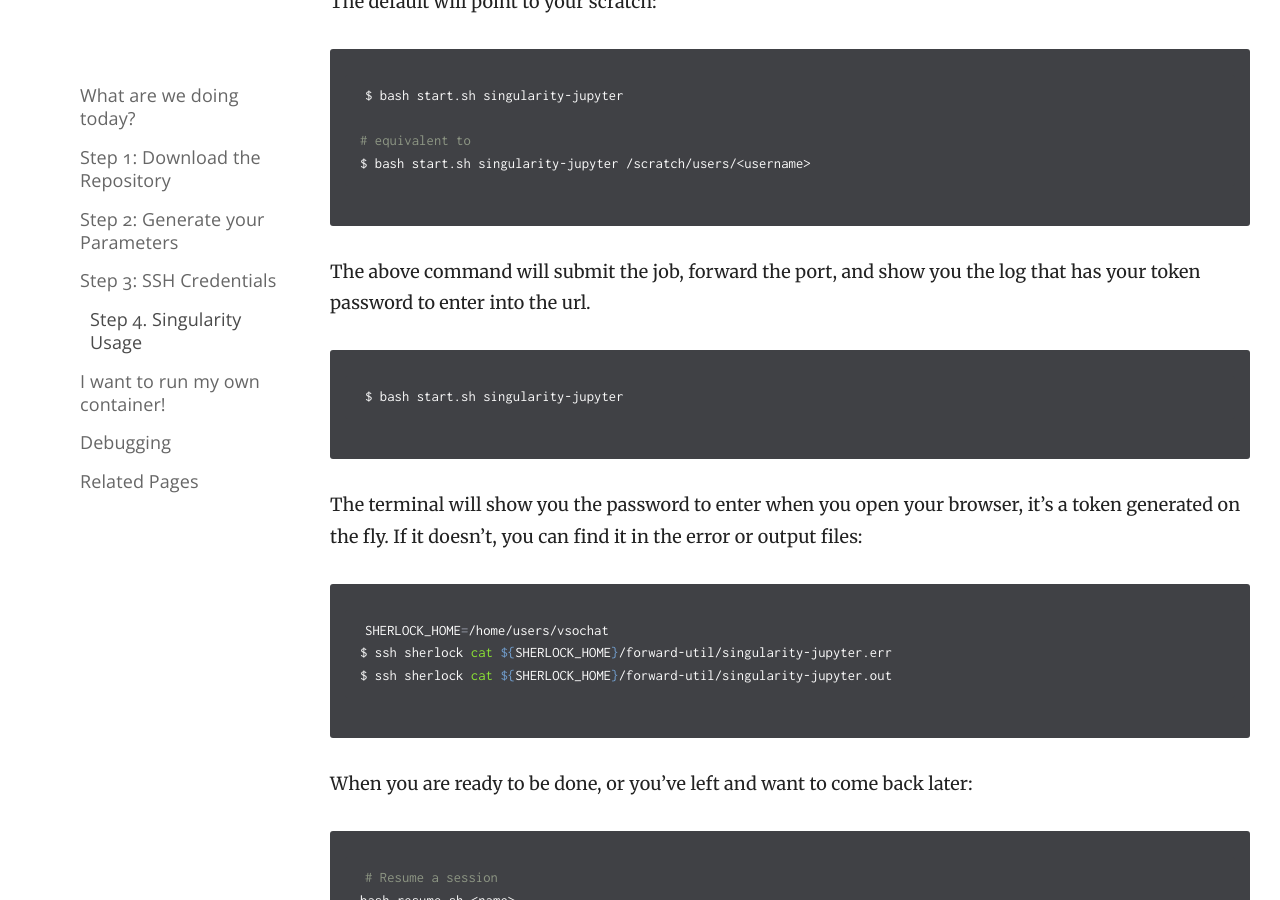
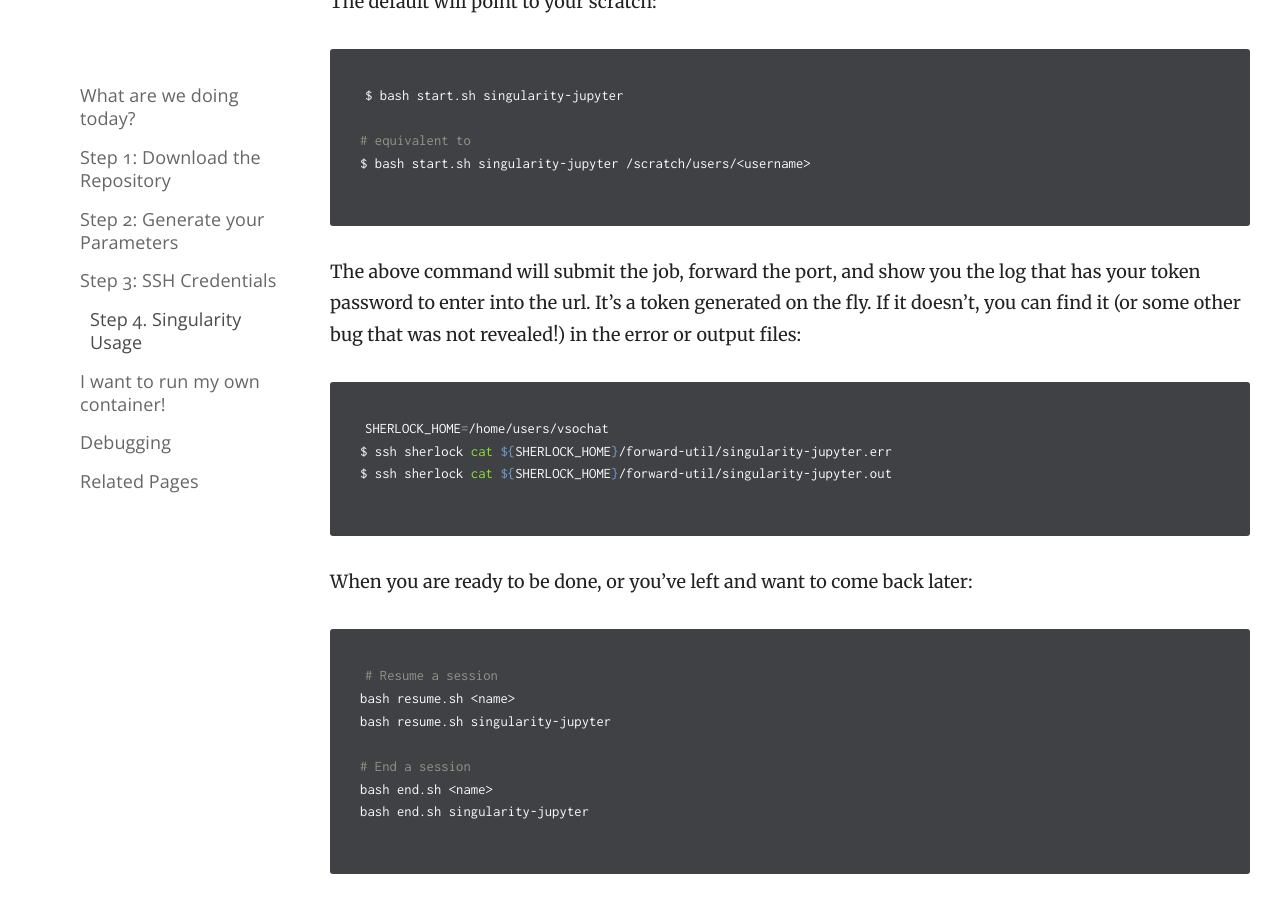
Before and after one commit to vsoch/lessons, a Jekyll site: the page built from _posts/hpc/2018-07-20-sherlock-singularity.md, in a window 1280 px wide and 900 px high, scrolled down 4525 px. Built offline with Jekyll 4.4.1, drawn with Linux system fonts in a browser that asks for light colours; nearby versions of some CDN libraries; a script that is not in the unit is left out; comment, search, counter and statistics services are not loaded.

Commit message:
tweaking tutorial

````diff
--- a/_posts/hpc/2018-07-20-sherlock-singularity.md
+++ b/_posts/hpc/2018-07-20-sherlock-singularity.md
@@ -165,14 +165,9 @@ $ bash start.sh singularity-jupyter /scratch/users/<username>
 ```
 
 The above command will submit the job, forward the port, and show you the log that has your
-token password to enter into the url.
-
-```bash
-$ bash start.sh singularity-jupyter
-```
-
-The terminal will show you the password to enter when you open your browser, it's a token generated
-on the fly. If it doesn't, you can find it in the error or output files:
+token password to enter into the url. It's a token generated
+on the fly. If it doesn't, you can find it (or some other bug that was not revealed!)
+in the error or output files:
 
 ```bash
 SHERLOCK_HOME=/home/users/vsochat
````
